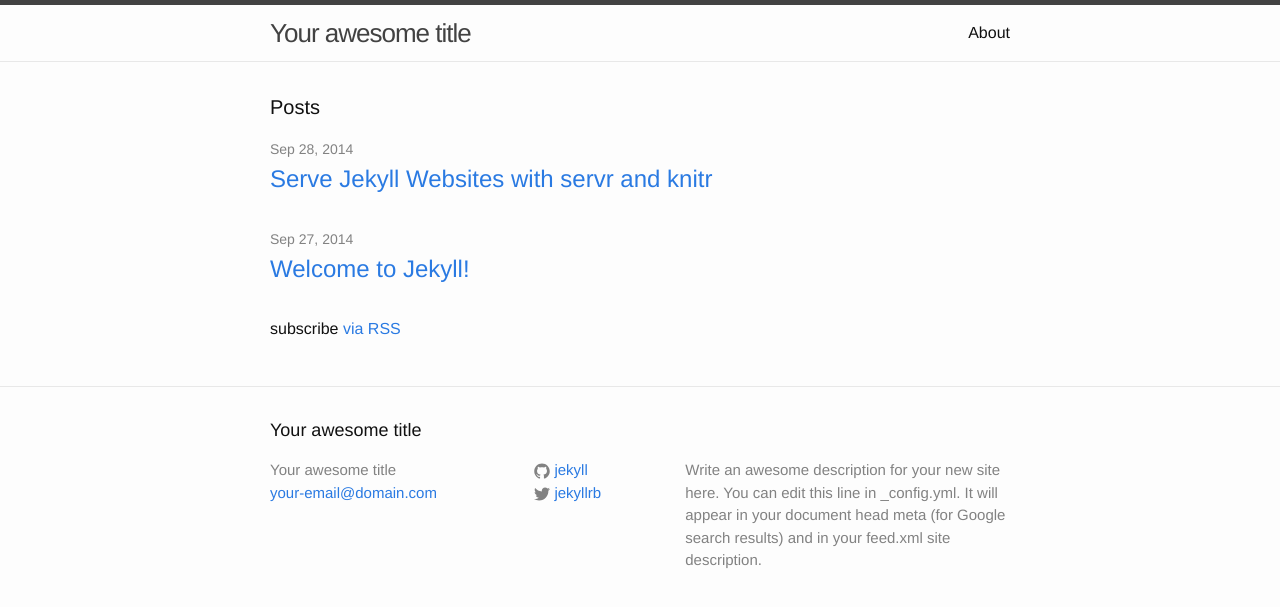
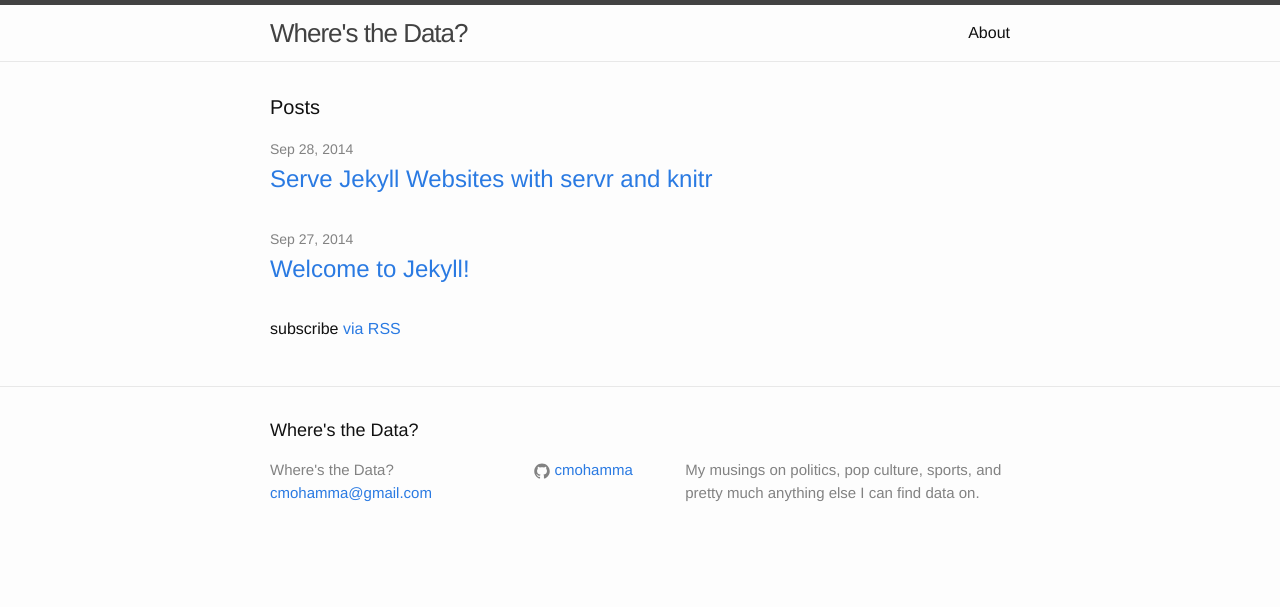
Before and after one commit to yihui/blogdown-jekyll, a Jekyll site: the page built from index.html, in a window 1280 px wide. Shown: the top 607 px of the page. Built offline with Jekyll 4.4.1, drawn with Linux system fonts in a browser that asks for light colours.

Commit message:
First commit

```diff
--- a/_config.yml
+++ b/_config.yml
@@ -1,14 +1,12 @@
 # Site settings
-title: Your awesome title
-email: your-email@domain.com
+title: Where's the Data?
+email: cmohamma@gmail.com
 description: > # this means to ignore newlines until "baseurl:"
-  Write an awesome description for your new site here. You can edit this
-  line in _config.yml. It will appear in your document head meta (for
-  Google search results) and in your feed.xml site description.
-baseurl: "/knitr-jekyll/" # the subpath of your site, e.g. /blog/
-url: "http://yourdomain.com" # the base hostname & protocol for your site
-twitter_username: jekyllrb
-github_username:  jekyll
+ My musings on politics, pop culture, sports, and pretty much
+ anything else I can find data on.
+baseurl: "/blog/" # the subpath of your site, e.g. /blog/
+url: "https://github.com/cmohamma/blog" # the base hostname & protocol for your site
+github_username:  cmohamma
 permalink: /:year/:month/:title.html
 
 # Build settings
```
Also changed, not shown: 1 other file.
